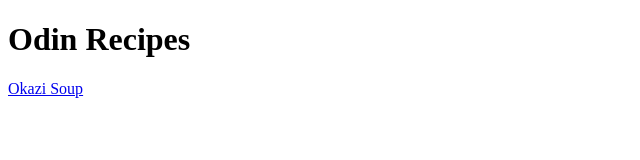
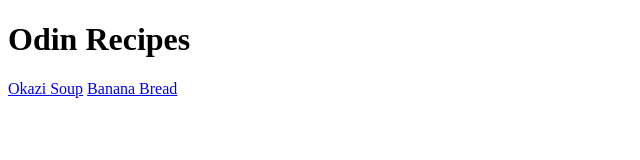
Before and after one commit to Echimara/odin-recipes, a plain HTML site: page index.html in a window 1280 px wide. Shown: the whole page, without its empty margins (0-640 px from the left). Drawn offline with Linux system fonts and the light colour scheme.

Commit message:
Include link to banana bread

```diff
--- a/index.html
+++ b/index.html
@@ -8,5 +8,6 @@
 <body>
     <h1>Odin Recipes</h1>
     <a href="recipes/okazi.html">Okazi Soup</a>
+        <a href="recipes/banana_bread.html">Banana Bread</a>
    </body>
 </html>
```
